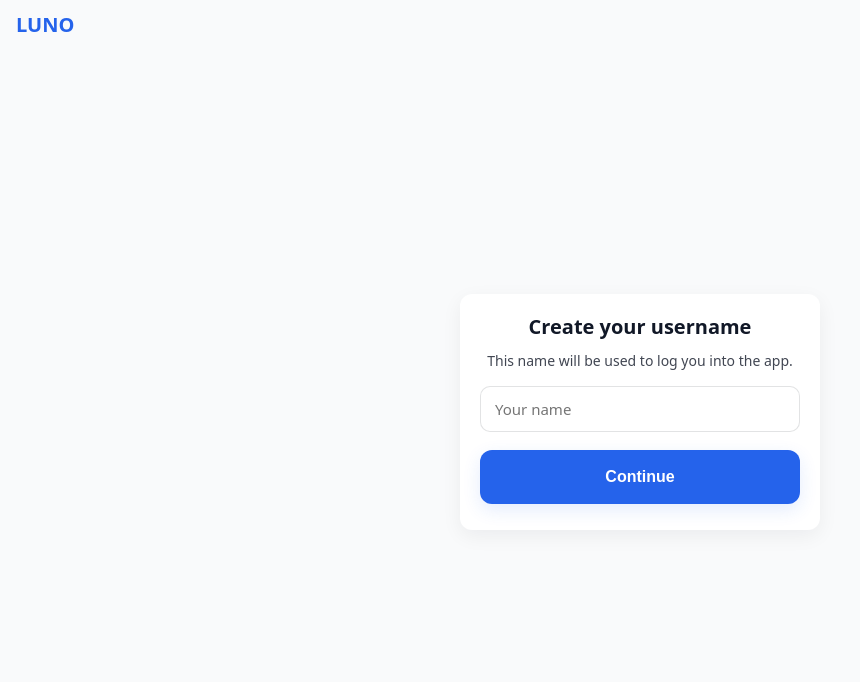
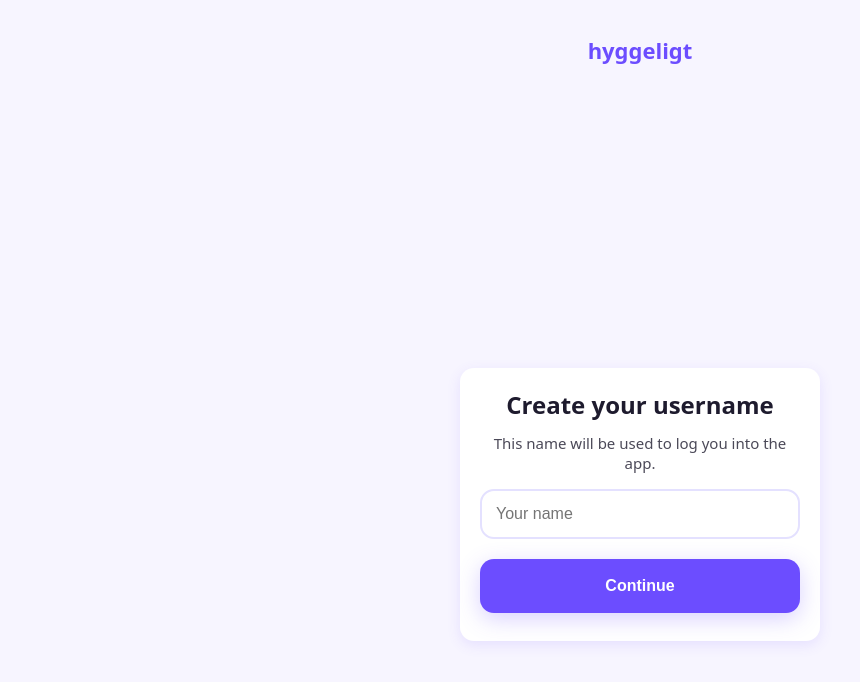
Before and after one commit to JanSolecki1/GoGreenProject, a React (Vite) app in the folder go-green/: page /login in a window 1280 px wide. Shown: the top 682 px of the page, without its empty margins (0-860 px from the left). Built offline with nearby package versions, Linux system fonts and the light colour scheme.

Commit message:
Update branding and modernize main styles
Changed the logo text from 'LUNO' to 'hyggeligt' in LogoHeader. Refreshed main.css with a new color palette, updated button and card styles, improved input and feedback components, and modernized layout for a cleaner, more contemporary look.

```diff
--- a/go-green/src/components/LogoHeader.jsx
+++ b/go-green/src/components/LogoHeader.jsx
@@ -4,7 +4,7 @@ import React, { useEffect, useState } from "react";
 export default function LogoHeader() {
   return (
     <div className="logo-header">
-      <h1 className="logo-btn">LUNO</h1>
+      <h1 className="logo-btn">hyggeligt</h1>
     </div>
   );
 }
--- a/go-green/src/main.css
+++ b/go-green/src/main.css
@@ -1,264 +1,204 @@
-:root{
-  --bg: #F9FAFB;
-  --text: #111827;
-  --primary: #2563EB;
+:root {
+  --bg: #F7F5FF;
+  --text: #1E1B2E;
+  --primary: #6C4DFF;
+  --primary-dark: #5A3EEA;
   --primary-text: #FFFFFF;
   --success: #10B981;
   --error: #DC2626;
-  --radius: 12px;
-  --gap: 12px;
-  --pad: 16px;
+
+  --card-bg: #FFFFFF;
+  --card-shadow: 0 4px 14px rgba(108, 77, 255, 0.12);
+
+  --radius: 14px;
+  --gap: 14px;
+  --pad: 20px;
   --maxw: 640px;
   --font: system-ui, -apple-system, "Segoe UI", Roboto, "Helvetica Neue", Arial;
-  --btn-h: 48px;
+  --btn-h: 54px;
 }
 
-*{box-sizing:border-box}
-html,body,#root{height:100%}
-body{
-  margin:0;
-  background:var(--bg);
-  color:var(--text);
-  font-family:var(--font);
-  -webkit-font-smoothing:antialiased;
-  -moz-osx-font-smoothing:grayscale;
-  line-height:1.3;
-  -webkit-tap-highlight-color: transparent;
+/* RESET + BASE */
+* {
+  box-sizing: border-box;
+}
+html, body, #root {
+  height: 100%;
+  margin: 0;
+  overflow: hidden;
+}
+body {
+  background: var(--bg);
+  color: var(--text);
+  font-family: var(--font);
+  -webkit-font-smoothing: antialiased;
   text-align: center;
-}
-
-/* layout center with narrow column for mobile */
-#root{
-  max-width:var(--maxw);
-  margin:0 auto;
-  padding:calc(var(--pad) * 0.5);
   overflow: hidden;
 }
 
-/* page container */
-.page{
-  padding:var(--pad);
-  display:flex;
-  flex-direction:column;
-  gap:var(--gap);
-  min-height:calc(100vh - 40px);
+#root {
+  max-width: var(--maxw);
+  margin: 0 auto;
+  padding: var(--pad);
+  overflow-x: hidden;
 }
 
-/* card */
-.card{
-  background:#fff;
-  border-radius:12px;
-  box-shadow: 0 6px 20px rgba(17,24,39,0.06);
-  padding:16px;
-  text-align:center;
+.page {
+  padding-top: 80px; /* for navbar spacing */
+  display: flex;
+  flex-direction: column;
+  gap: var(--gap);
+  min-height: calc(100vh - 40px);
 }
 
-/* headings */
-h2{margin:0 0 6px 0;font-size:20px;font-weight:600; text-align:center}
-h3{margin:6px 0;font-size:18px;font-weight:600}
-
-/* text small */
-p{margin:0;color:rgba(17,24,39,0.8);font-size:14px}
-
-/* buttons - primary and outline */
-.btn{
-  display:inline-flex;
-  align-items:center;
-  justify-content:center;
-  height:var(--btn-h);
-  padding:0 14px;
-  border-radius:10px;
-  font-weight:600;
-  font-size:15px;
-  cursor:pointer;
-  border:0;
-  user-select:none;
-  -webkit-user-select:none;
-  transition:transform .12s ease, box-shadow .12s ease, opacity .12s;
-  margin:6px 0;
+/* -------- CARDS (NO MOVEMENT!) -------- */
+.card {
+  background: var(--card-bg);
+  border-radius: var(--radius);
+  padding: 20px;
+  text-align: center;
+  box-shadow: var(--card-shadow);
+  transform: none !important;     /* 🛑 NO MOVEMENT */
+  transition: none !important;     /* 🛑 NO ANIMATION */
 }
 
-.btn:active{transform:translateY(1px)}
-.btn:disabled{opacity:.5;cursor:not-allowed}
-
-.btn-primary{
-  background:var(--primary);
-  color:var(--primary-text);
-  box-shadow: 0 6px 18px rgba(37,99,235,0.12);
+/* HEADINGS */
+h2 {
+  font-size: 24px;
+  font-weight: 700;
+  margin: 0 0 8px;
+}
+h3 {
+  margin: 6px 0;
+  font-size: 20px;
+  font-weight: 600;
 }
 
-.btn-outline{
-  background:transparent;
-  color:var(--text);
-  border:1px solid rgba(17,24,39,0.06);
-  box-shadow:none;
+/* SMALL TEXT */
+p {
+  margin: 0;
+  color: rgba(30, 27, 46, 0.8);
+  font-size: 15px;
 }
 
-/* groups and grid */
-.btn-group{display:flex;flex-direction:column;gap:10px;margin-top:8px}
-.grid-2{
-  display:grid;
-  grid-template-columns:repeat(2,1fr);
-  gap:10px;
-  margin-top:8px;
+/* -------- BUTTONS (NEW MODERN STYLE) -------- */
+.btn {
+  display: flex;
+  justify-content: center;
+  align-items: center;
+  height: var(--btn-h);
+  border-radius: var(--radius);
+  font-weight: 600;
+  font-size: 16px;
+  cursor: pointer;
+  border: none;
+  user-select: none;
+  margin: 8px 0;
+  transition: background 0.15s ease, opacity 0.15s ease;
 }
 
-/* progress / small meta */
-.meta{
-  font-size:13px;color:rgba(17,24,39,0.6);
+.btn-primary {
+  background: var(--primary);
+  color: var(--primary-text);
+  box-shadow: 0 6px 22px rgba(108, 77, 255, 0.25);
+}
+.btn-primary:hover {
+  background: var(--primary-dark);
 }
 
-/* feedback */
-.feedback{
-  margin-top:12px;
-  padding:10px;
-  border-radius:10px;
-  font-weight:600;
-  text-align:center;
+.btn-outline {
+  background: transparent;
+  border: 2px solid var(--primary);
+  color: var(--primary);
 }
-.feedback.success{background:rgba(16,185,129,0.12);color:var(--success)}
-.feedback.error{background:rgba(220,38,38,0.08);color:var(--error)}
-
-/* small helper for masked word */
-.masked{
-  font-family:monospace;
-  letter-spacing:0.06em;
-  font-size:20px;
-  margin-top:6px;
+.btn-outline:hover {
+  background: rgba(108, 77, 255, 0.08);
 }
 
-/* responsive tweaks */
-@media(min-width:700px){
-  .page{padding:24px}
-  .card{padding:20px}
-  .btn{height:54px;font-size:16px;border-radius:12px}
-  .grid-2{gap:14px}
+/* GRID + GROUPS */
+.btn-group {
+  display: flex;
+  flex-direction: column;
+  gap: 10px;
+}
+.grid-2 {
+  display: grid;
+  grid-template-columns: repeat(2, 1fr);
+  gap: 12px;
 }
 
-/* accessible focus */
-.btn:focus{outline:3px solid rgba(37,99,235,0.18);outline-offset:2px}
-
-/* tiny utilities */
-.center{display:flex;align-items:center;justify-content:center}
-.hidden{display:none}
-
-/* Swipe Daily */
-.swipe-container {
-  max-width: 420px;
-  margin: 0 auto;
+/* FEEDBACK */
+.feedback {
+  margin-top: 12px;
+  padding: 12px;
+  border-radius: var(--radius);
+  font-weight: 600;
+}
+.feedback.success {
+  background: rgba(16,185,129,0.12);
+  color: var(--success);
+}
+.feedback.error {
+  background: rgba(220,38,38,0.10);
+  color: var(--error);
 }
 
-.swipe-card {
-  padding: 24px;
-  margin: 20px 0;
-  background: white;
-  border-radius: 12px;
-  box-shadow: 0 2px 8px rgba(0,0,0,0.06);
-  transition: transform 0.2s ease, opacity 0.2s ease;
+/* INPUT */
+.input {
+  width: 100%;
+  padding: 14px;
+  border-radius: var(--radius);
+  border: 2px solid #E4E1FF;
+  background: #FFF;
+  font-size: 16px;
+}
+.input:focus {
+  outline: none;
+  border-color: var(--primary);
 }
 
-.swipe-buttons {
-  display: flex;
-  justify-content: space-between;
-  margin-top: 12px;
-}
-
-.swipe-left:active {
-  transform: translateX(-40px);
-  opacity: 0.6;
-}
-
-.swipe-right:active {
-  transform: translateX(40px);
-  opacity: 0.6;
-}
-
+/* NAVBAR */
 .navbar {
   position: fixed;
   top: 0;
   left: 0;
-
+  height: 56px;
   width: 100%;
-  height: 56px;
-
   background: var(--bg);
   display: flex;
-  justify-content: flex-end;
+  justify-content: space-between;
   align-items: center;
-
   padding: 0 var(--pad);
   z-index: 9999;
-
-  box-shadow: 0 2px 8px rgba(0,0,0,0.05);
-}
-
-/* żeby nic nie wchodziło pod navbar */
-.page {
-  padding-top: calc(var(--pad) + 56px) !important;
-}
-
-/* logout button dopasowany do Twojego designu */
-.logout-btn {
-  background: var(--primary);
-  color: var(--primary-text);
-  border: none;
-  border-radius: 10px;
-  padding: 8px 14px;
-  font-size: 14px;
-  font-weight: 600;
-  cursor: pointer;
-  height: var(--btn-h);
-  display: flex;
-  align-items: center;
-}
-
-.logout-btn:active {
-  transform: translateY(1px);
-}
-
-/* unified input styling */
-.input {
-  width: 100%;
-  padding: 12px 14px;
-  border-radius: 10px;
-  border: 1px solid rgba(17,24,39,0.12);
-  font-size: 15px;
-  font-family: var(--font);
-  color: var(--text);
-  background: #fff;
-}
-
-.input:focus {
-  outline: 3px solid rgba(37,99,235,0.18);
-  border-color: var(--primary);
-}
-
-
-.congrats-anim {
-  transition: all 0.5s ease;
-  transform: scale(0.6);
-  opacity: 0;
-}
-
-.congrats-anim.show {
-  transform: scale(1);
-  opacity: 1;
-}
-
-
-
-
-.logo-header {
-  position: fixed;
-  top: 0;
-  left: 0;
-  padding: 12px 16px;
-  z-index: 9999;
+  box-shadow: 0 2px 10px rgba(108, 77, 255, 0.10);
 }
 
 .logo-btn {
-  margin: 0;
-  font-size: 20px;
-  font-weight: 700;
+  font-size: 22px;
+  font-weight: 800;
   color: var(--primary);
 }
+
+/* LOGOUT BUTTON */
+.logout-btn {
+  background: var(--primary);
+  color: white;
+  padding: 8px 14px;
+  border-radius: var(--radius);
+  font-weight: 600;
+  border: none;
+}
+
+/* MISC */
+.meta {
+  font-size: 14px;
+  opacity: 0.7;
+}
+.center {
+  display: flex;
+  justify-content: center;
+  align-items: center;
+}
+.hidden {
+  display: none;
+}
```
